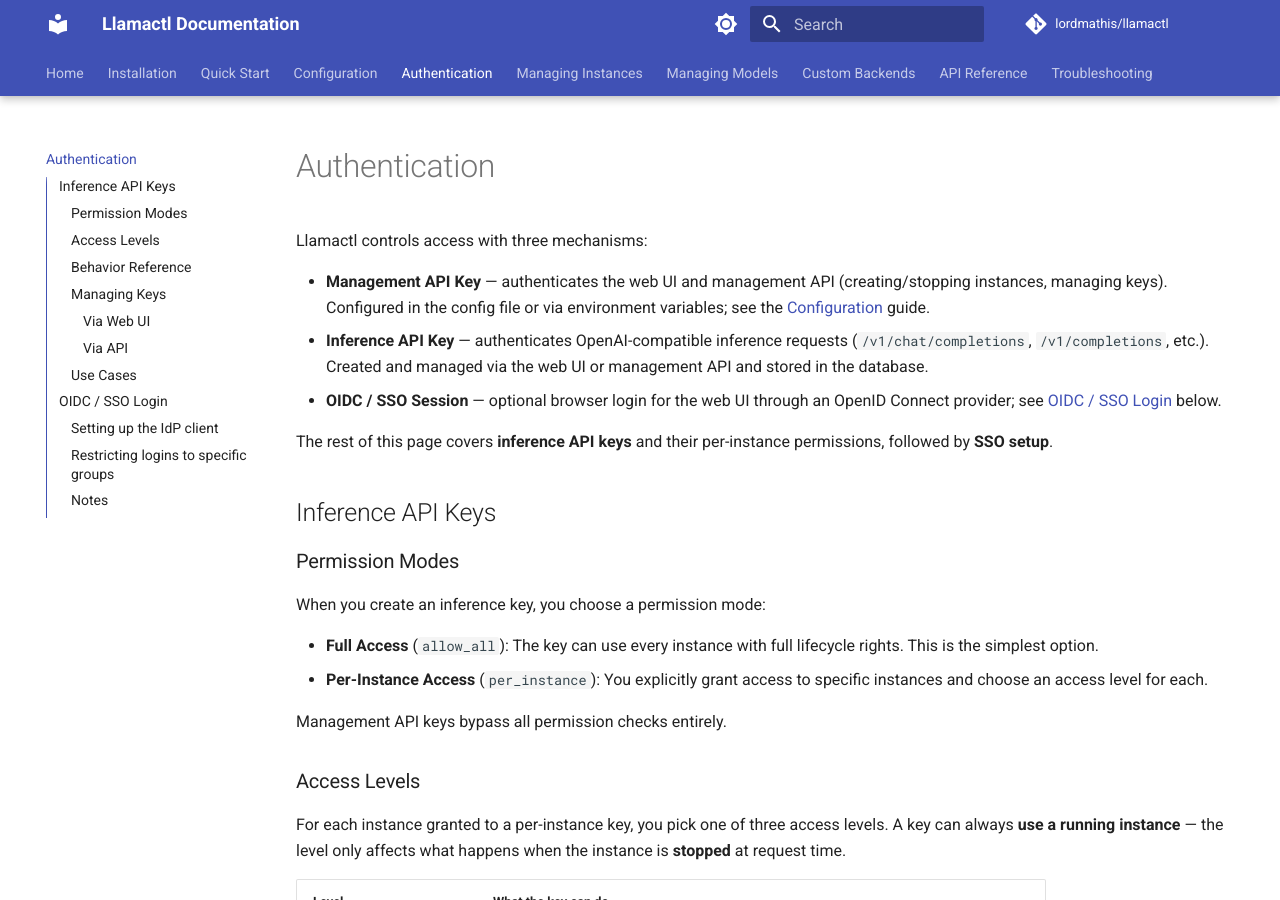
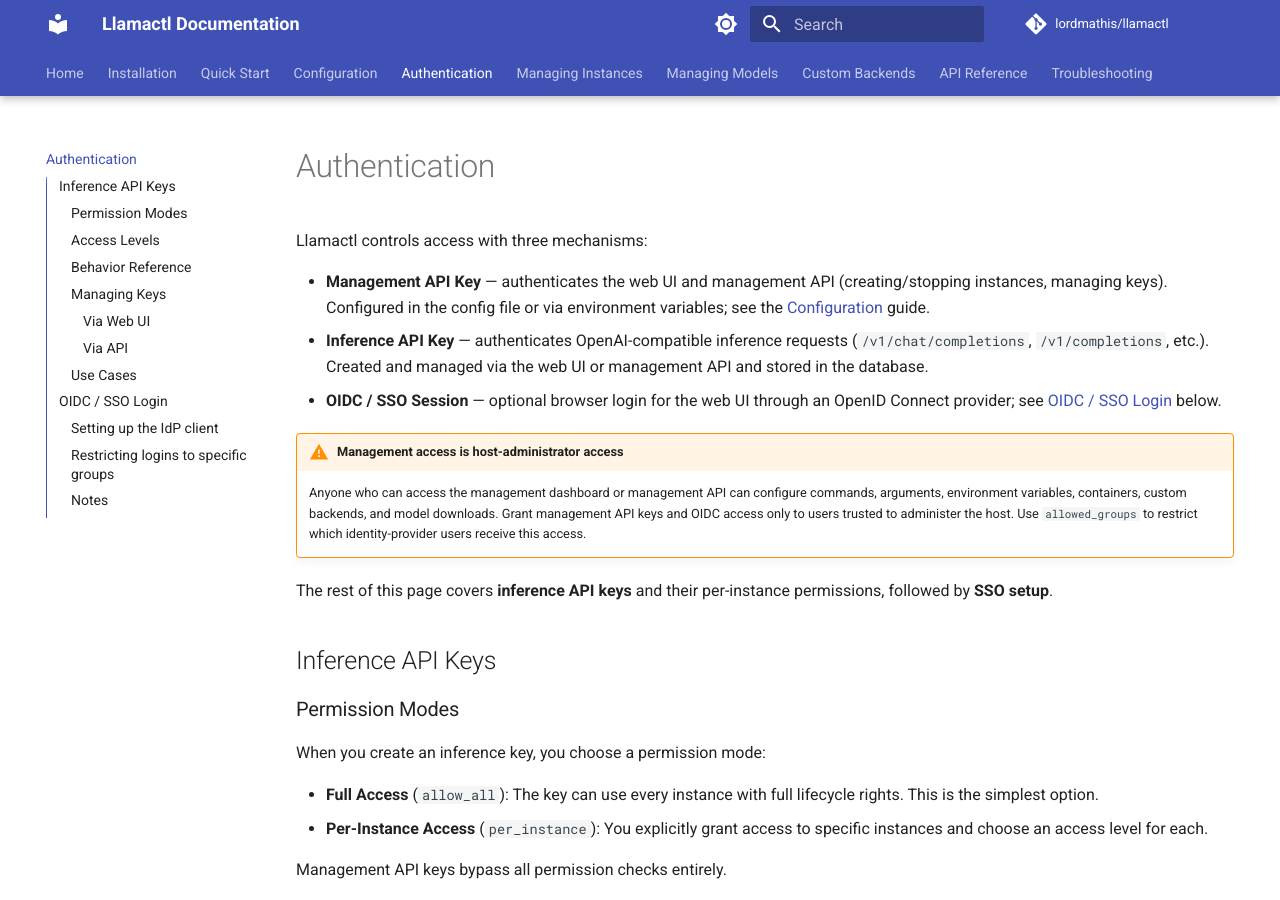
Before and after one commit to lordmathis/llamactl, an MkDocs documentation site: the page built from docs/authentication.md, in a window 1280 px wide and 900 px high. Built offline with MkDocs 1.6.1 and Material for MkDocs 9.7.7, drawn with Linux system fonts in a browser that asks for light colours; comment, search, counter and statistics services are not loaded; the version menu is left out.

Commit message:
Add admin warning to docs

```diff
--- a/docs/authentication.md
+++ b/docs/authentication.md
@@ -5,6 +5,9 @@
 - **Management API Key** — authenticates the web UI and management API (creating/stopping instances, managing keys). Configured in the config file or via environment variables; see the [Configuration](configuration.md#authentication-configuration) guide.
 - **Inference API Key** — authenticates OpenAI-compatible inference requests (`/v1/chat/completions`, `/v1/completions`, etc.). Created and managed via the web UI or management API and stored in the database.
 - **OIDC / SSO Session** — optional browser login for the web UI through an OpenID Connect provider; see [OIDC / SSO Login](#oidc-sso-login) below.
+
+!!! warning "Management access is host-administrator access"
+    Anyone who can access the management dashboard or management API can configure commands, arguments, environment variables, containers, custom backends, and model downloads. Grant management API keys and OIDC access only to users trusted to administer the host. Use `allowed_groups` to restrict which identity-provider users receive this access.
 
 The rest of this page covers **inference API keys** and their per-instance permissions, followed by **SSO setup**.
 
```
